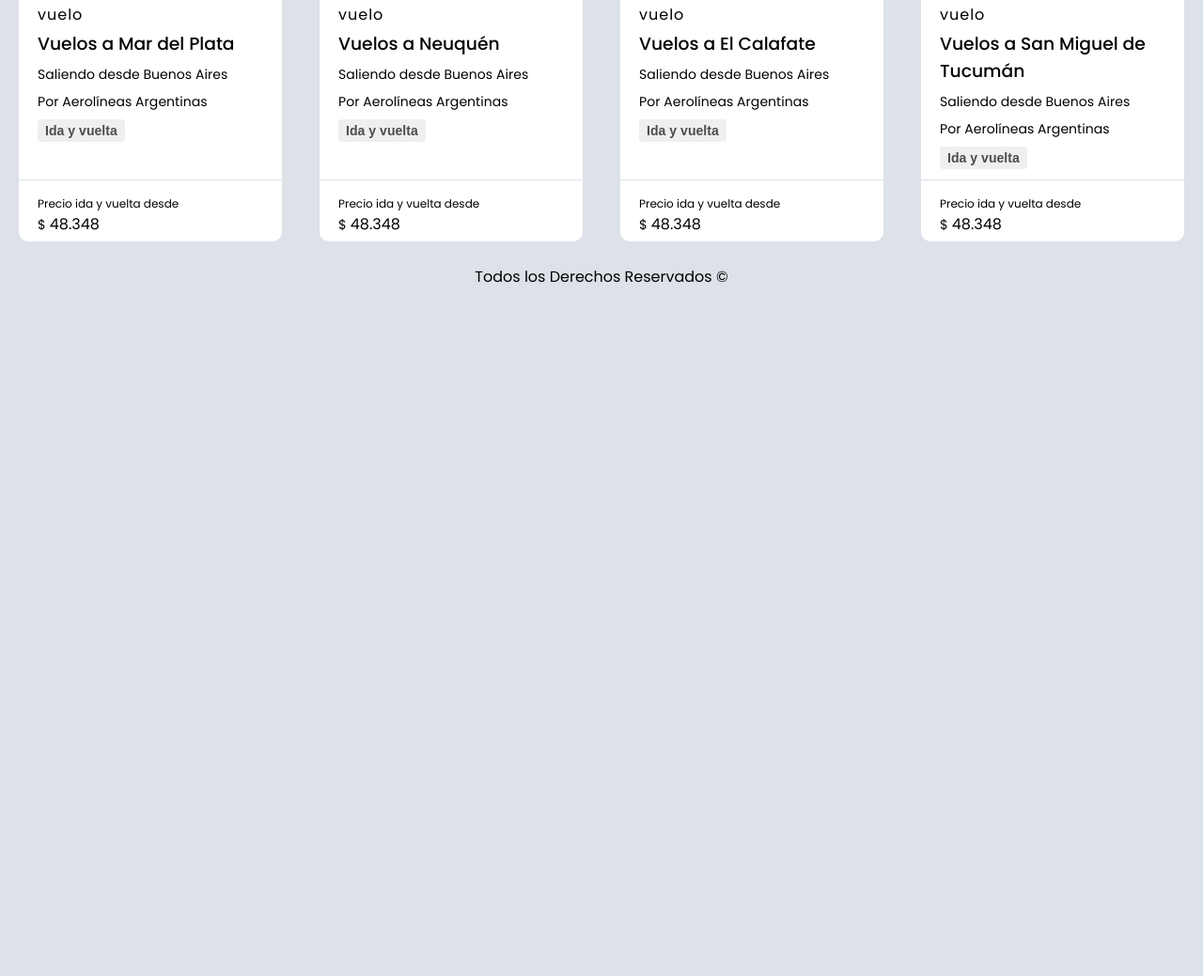
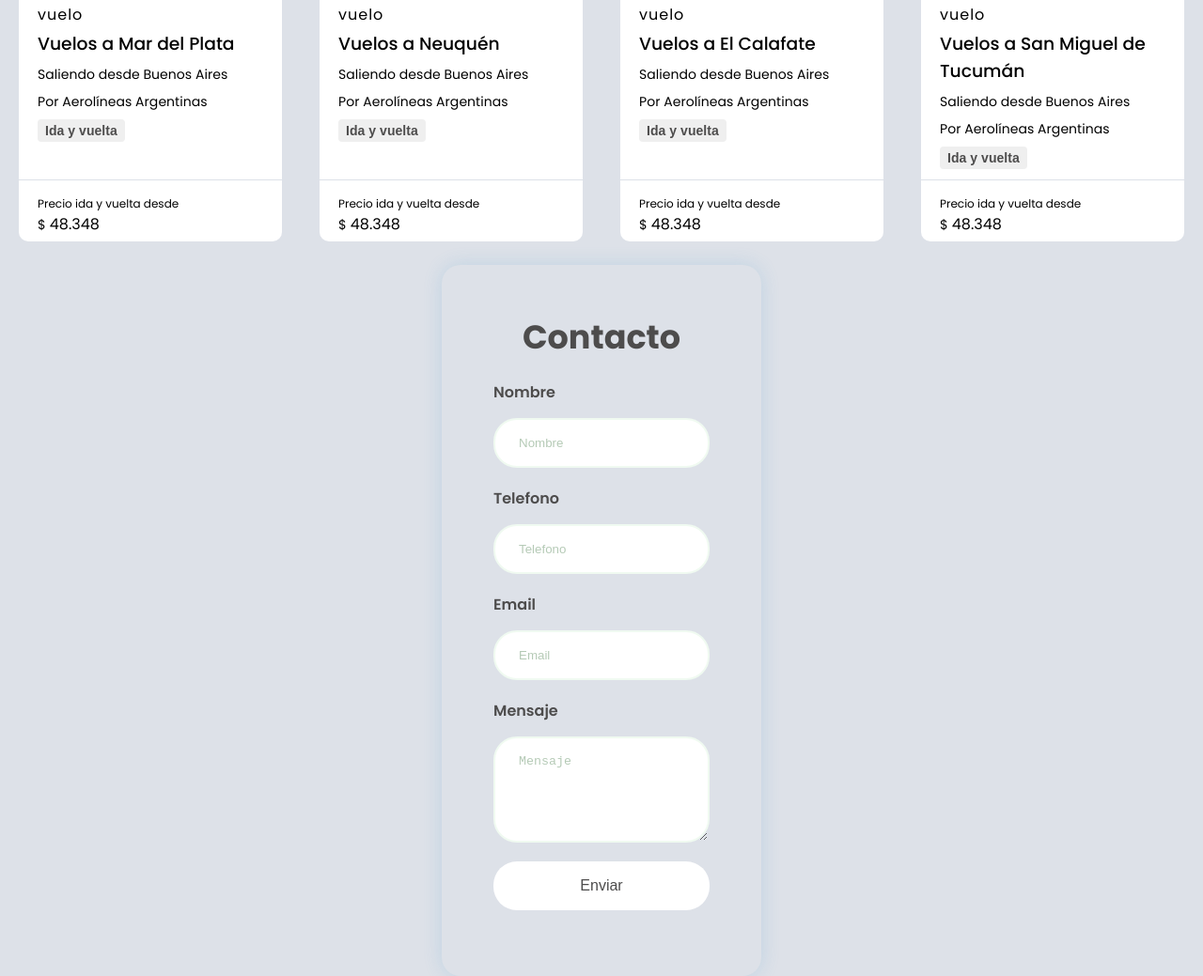
Before and after one commit to EstefanoIgn/CodoACodo, a plain HTML site: page index.html in a window 1280 px wide. Shown: the part 1758-2797 px from the top of the page at 94% size. Before the commit the page ends 2075 px from the top, so only its background shows below. Drawn offline with Linux system fonts and the light colour scheme.

Commit message:
Agregamos un nuevo formulario

```diff
--- a/estilos.css
+++ b/estilos.css
@@ -9,7 +9,8 @@
 }
 
 :root {
-    --AzulTitle: #489AD2;
+    --AzulTitle: #489ad2;
+    --AzulHover: #3b7399;
     --White: #fff;
     --BlueHover: #D1E3F3;
     --YellowArgentina: #FDC24F;
@@ -246,6 +247,68 @@ header {
     font-size: 12px;
 }
 
+/* -------------------FORMULARIO--------------------- */
+
+.form__ppal{
+    padding: 50px 55px;
+    box-shadow: 0 0 20px rgba(72, 154, 210, 0.2);
+    border-radius: 20px;
+    text-align: center;
+    width: 340px;
+    margin: 0 auto;
+}
+
+.input__group{
+    display: flex;
+    flex-direction: column;
+    text-align: left;
+}
+
+.form__title{
+    color: var(--GrisButtonGrid);
+    font-size: 35px;
+    margin-bottom: 20px;
+}
+
+label{
+    color: var(--GrisButtonGrid);
+    font-size: 1em;
+    font-weight: 600;
+    margin-bottom: 15px;
+}
+
+input , textarea{
+    padding: 17px 25px;
+    border-radius: 25px;
+    margin-bottom: 20px;
+    background-color: var(--White);
+    border: 2px solid #F0FAF1;
+    color: var(--GrisButtonGrid);
+    outline: none;
+}
+
+input::placeholder ,textarea::placeholder{
+    color: #b5cab6;
+}
+
+.btn__submit{
+    font-size: 1em;
+    color: var(--GrisButtonGrid);
+    border: 0;
+    border-radius: 25px;
+    background-color: var(--White);
+    cursor: pointer;
+}
+
+.btn__submit:hover{
+    background-color: var(--AzulHover);
+    color: var(--White);
+}
+
+
+
+
+/* -----------------------FOOTER--------------------- */
 .footer{
     margin: 10px auto;
     text-align: center;
--- a/index.html
+++ b/index.html
@@ -1,5 +1,6 @@
 <!DOCTYPE html>
 <html lang="es">
+
 <head>
     <meta charset="UTF-8">
     <meta http-equiv="X-UA-Compatible" content="IE=edge">
@@ -7,7 +8,9 @@
     <title>TURISMOCITY</title>
     <link rel="stylesheet" href="estilos.css">
     <link rel="icon" href="assets/favicon__plane.png">
+    <script src="https://kit.fontawesome.com/ab56c6ffb3.js" crossorigin="anonymous"></script>
 </head>
+
 <body>
     <header>
         <nav class="nav__container">
@@ -41,12 +44,21 @@
                         </a>
                     </li>
                     <li class="nav__single__icon">
-                        <a href="#">
+                        <a href="#nav--offer">
                             <div class="icon__img">
                                 <img src="assets/icon__rocket.svg" alt="icon rocket">
                             </div>
                             <div class="name__icons">Ofertas</div>
-                        </a></li>
+                        </a>
+                    </li>
+                    <li class="nav__single__icon">
+                        <a href="#nav--contact">
+                            <div class="icon__img">
+                                <img src="assets/icon__contact.svg" alt="icon contact">
+                            </div>
+                            <div class="name__icons">Contacto</div>
+                        </a>
+                    </li>
                 </ul>
             </div>
             <div class="nav__compras">
@@ -63,7 +75,7 @@
             <img src="assets/container__plane.png" alt="png plane">
         </div>
     </section>
-    <div class="h1__container">
+    <div class="h1__container" id="nav--offer">
         <h1>Vuelos baratos buscados en <span class="spanCuatro">Argentina</span></h1>
     </div>
     <div class="grid__container">
@@ -236,6 +248,24 @@
             </div>
         </div>
     </div>
+    <form class="form__ppal" action="https://formsubmit.co/estefano.ign@gmail.com" method="POST" id="nav--contact">
+        <h2 class="form__title">Contacto</h2>
+        <div class="input__group">
+            <label for="name">Nombre</label>
+            <input type="text" name="name" id="name" placeholder="Nombre">
+
+            <label for="phone">Telefono</label>
+            <input type="phone" name="phone" id="phone" placeholder="Telefono">
+
+            <label for="email">Email</label>
+            <input type="email" name="email" id="email" placeholder="Email">
+
+            <label for="message">Mensaje</label>
+            <textarea name="message" id="message" cols="30" rows="5" placeholder="Mensaje"></textarea>
+
+            <input class="btn__submit" type="submit" value="Enviar">
+        </div>
+    </form>
 
     <footer class="footer">Todos los Derechos Reservados &#169</footer>
     <script src="app.js"></script>
```
Also changed, not shown: assets/icon__contact.svg (added). Lines whose indentation alone changed are shown as unchanged.
